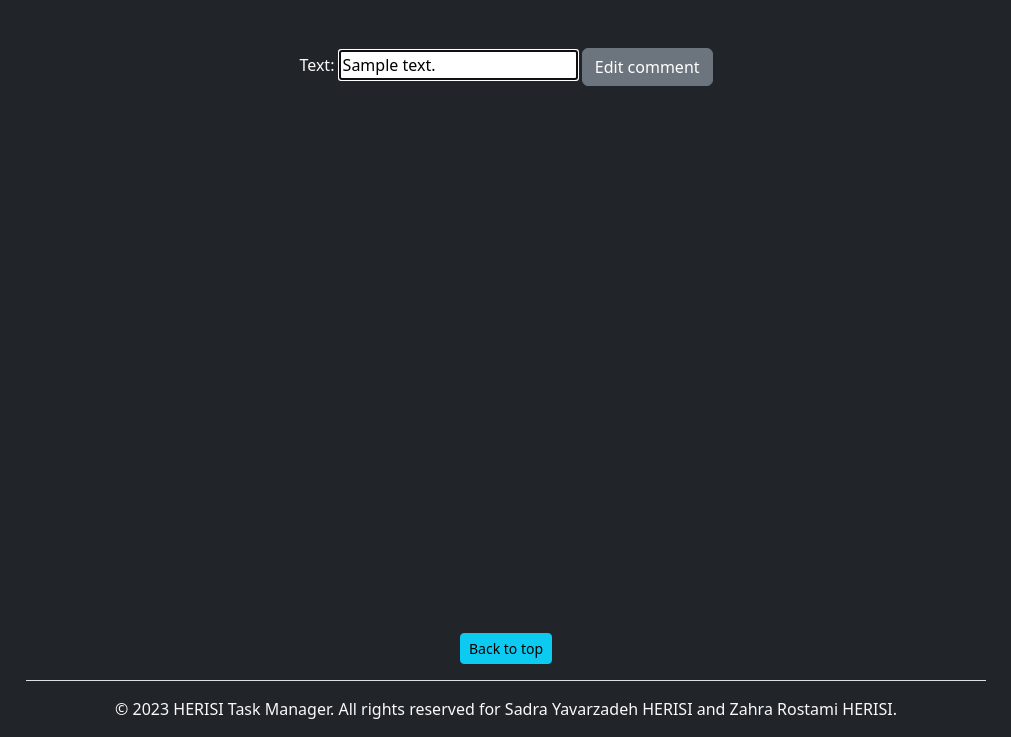
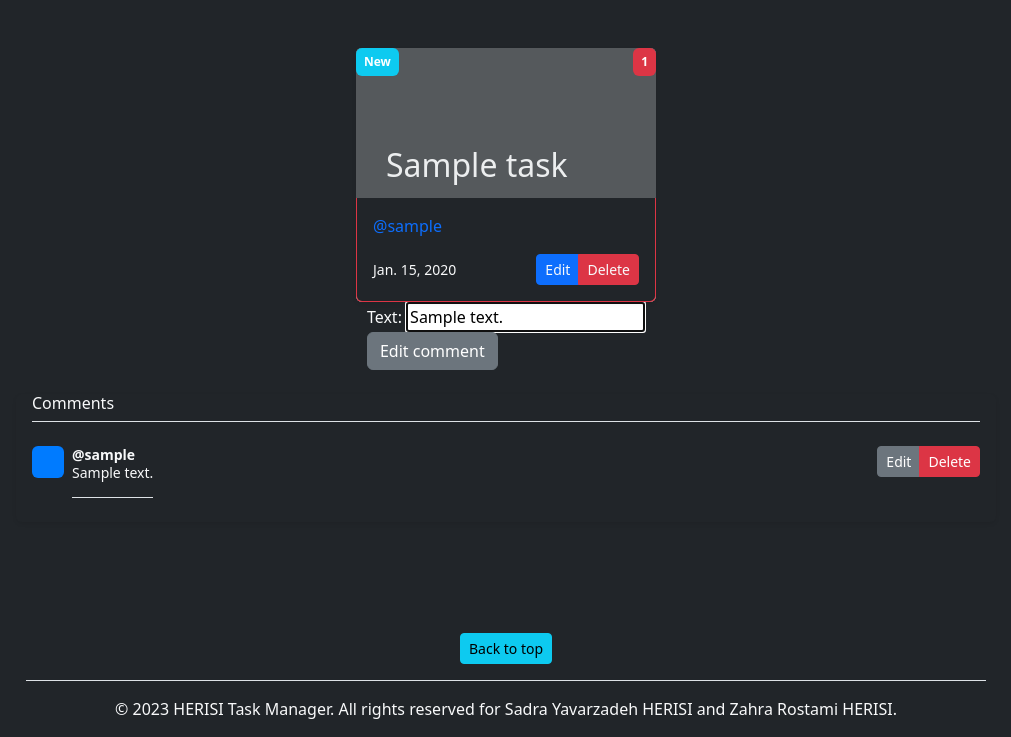
Before and after one commit to sadrayavar/djangoTemplate-taskManger, a Django app: page /1/1/edit/ in a window 1280 px wide. Shown: the part 63-800 px from the top of the page, without its empty margins (134-1145 px from the left). Run offline with Django 4.2, Linux system fonts and the light colour scheme; a user stored in the database is signed in; tables that the repository leaves empty hold one stand-in row (values such as "Sample post"); some libraries are stand-ins or nearby versions.

Commit message:
fix: move comment edit and add to taskpage fix: comment and task style

```diff
--- a/comment/urls.py
+++ b/comment/urls.py
@@ -4,5 +4,5 @@ from . import views
 urlpatterns = [
     path("add/", views.addComment, name="addCommentPage"),
     path("<int:commentId>/delete/", views.deleteComment, name="deleteCommentPage"),
-    path("<int:commentId>/edit/", views.editComment, name="editCommentPage"),
+    path("<int:commentId>/edit/", views.editComment, name="editCommentPage"),  # type: ignore
 ]
--- a/comment/views.py
+++ b/comment/views.py
@@ -51,14 +51,21 @@ def editComment(request, taskId, commentId):
         else:
             return HttpResponseForbidden()
     else:
+        comments = Comment.objects.filter(task=taskId)
         header = {
             "tabs": dynamicTabs(""),
             "logo": logo,
             "title": f"{commentTitles['edit']} {comment.text[0:10]}...",
         }
-        data = {"form": CommentForm(instance=comment), "edit": True}
+        data = {
+            "form": CommentForm(instance=comment),
+            "edit": True,
+            "task": Task.objects.get(id=taskId),
+            "comments": comments,
+            "commentsCount": len(comments),
+        }
 
-        return render(request, "commentForm.html", {**data, **header})
+        return render(request, "taskPage.html", {**data, **header})
 
 
 @login_required
@@ -70,6 +77,6 @@ def myComments(request):
         "logo": logo,
         "title": commentTitles["my"],
     }
-    data = {"comments": comments, "commentsCount": len(comments), "user": request.user}
+    data = {"comments": comments, "commentsCount": len(comments), "my": True}
 
     return render(request, "myComments.html", {**header, **data})
--- a/task/views.py
+++ b/task/views.py
@@ -75,9 +75,9 @@ def task(request, taskId):
         "commentsCount": len(comments),
         "user": request.user,
     }
-    commentForm = {"form": CommentForm()}
+    form = {"form": CommentForm()}
 
-    return render(request, "taskPage.html", {**header, **data, **commentForm})
+    return render(request, "taskPage.html", {**header, **data, **form})
 
 
 @login_required
--- a/templates/Basic/base.html
+++ b/templates/Basic/base.html
@@ -17,7 +17,7 @@
     {% block header %}
     {% endblock header %}
     {% include "messages.html" %}
-    <div id="content" class="dd-flex align-items-center py-4 bg-body-dark">
+    <div id="content" class="d-flex align-items-center py-4 bg-body-dark">
       {% block content %}
       {% endblock content %}
     </div>
--- /dev/null
+++ b/templates/Comment/comment.html
@@ -0,0 +1,32 @@
+<div class="d-flex justify-content-between gap-5 align-items-start">
+    <div class="d-flex text-body-light">
+        <svg class="bd-placeholder-img flex-shrink-0 me-2 rounded "
+             width="32"
+             height="32"
+             role="img"
+             focusable="false">
+            <rect width="100%" height="100%" fill="#007bff" data-darkreader-inline-fill="" style="--darkreader-inline-fill: #2b8ad9;"></rect><text x="50%" y="50%" fill="#007bff" dy=".3em" data-darkreader-inline-fill="" style="--darkreader-inline-fill: #2b8ad9;"></text>
+        </svg>
+        <p class="pb-3 mb-0 small lh-sm border-bottom text-break">
+            <strong class="d-block ">
+                {% if my %}
+                    You commented in <a href="{% url 'taskPage' comment.task.id %}">this</a> post
+                {% else %}
+                    @{{ comment.user }}
+                {% endif %}
+            </strong>{{ comment.text }}
+        </p>
+    </div>
+    <div class="d-flex flex-column">
+        {% if comment.user.id == user.id %}
+            <form action="{% url "editCommentPage" comment.task.id comment.id %}">
+                <div class="btn-group">
+                    <button type="submit" class="btn btn-sm btn-secondary">Edit</button>
+                    <a href="{% url "deleteCommentPage" comment.task.id comment.id %}"
+                       class="btn btn-sm btn-danger">Delete</a>
+                </div>
+            </form>
+        {% endif %}
+    </div>
+</div>
+<br>
--- a/templates/Comment/commentForm.html
+++ b/templates/Comment/commentForm.html
@@ -1,18 +1,15 @@
-{% extends "base.html" %}
-{% block title %}
-    {{ title }}
-{% endblock title %}
-{% block header %}
-    {% include "header.html" with tabs=tabs title=title %}
-{% endblock header %}
-{% block content %}
-    <form method="post">
+{% if edit %}
+    <form action="" method="post">
         {{ form }}
         {% csrf_token %}
-        {% if edit %}
-            <button class="btn btn-secondary">Edit comment</button>
-        {% else %}
-            <button class="btn btn-secondary">Add comment</button>
-        {% endif %}
+        <br>
+        <button class="btn btn-secondary">Edit comment</button>
     </form>
-{% endblock content %}
+{% else %}
+    <form action="{% url 'addCommentPage' task.id %}" method="post">
+        {{ form }}
+        {% csrf_token %}
+        <br>
+        <button class="btn btn-secondary">Add comment</button>
+    </form>
+{% endif %}
--- a/templates/Comment/commentList.html
+++ b/templates/Comment/commentList.html
@@ -1,16 +1,12 @@
 {% if commentsCount > 0 %}
-    <h1 class="h1">Comments</h1>
-    {% for comment in comments %}
-        <div>
-            <p>{{ comment.text }}</p>
-            {% if user == comment.user %}
-                <a href="{% url "editCommentPage" comment.task.id comment.id %}"
-                   class="btn btn-secondary">Edit</a>
-                <a href="{% url "deleteCommentPage" comment.task.id comment.id %}"
-                   class="btn btn-danger">Delete</a>
-            {% endif %}
-        </div>
-    {% endfor %}
+    <div class="mb-3 px-3 bg-body-dark text-light rounded shadow-sm w-100">
+        {% if not my %}<h6 class="border-bottom pb-2 mb-4">Comments</h6>{% endif %}
+        {% for comment in comments %}
+            {% include "comment.html" with comment=comment edit=edit %}
+        {% endfor %}
+    </div>
 {% else %}
-    <h1 class="h1">No results for Comments</h1>
+    <div class="mb-3 px-3 bg-body-dark text-light rounded shadow-sm w-100">
+        {% if not my %}<h6 class="border-bottom pb-2 mb-4">No comments</h6>{% endif %}
+    </div>
 {% endif %}
--- a/templates/Comment/myComments.html
+++ b/templates/Comment/myComments.html
@@ -6,5 +6,5 @@
     {% include "header.html" with tabs=tabs title=title %}
 {% endblock header %}
 {% block content %}
-    {% include "commentList.html" with comments=comments user=user %}
+    {% include "commentList.html" with comments=comments commentsCount=commentsCount edit=edit %}
 {% endblock content %}
--- a/templates/Search/searchResult.html
+++ b/templates/Search/searchResult.html
@@ -14,5 +14,5 @@
     <hr>
     <br>
     <br>
-    {% include "commentList.html" with comments=comments search=search %}
+    {% include "commentList.html" with comments=comments commentsCount=commentsCount %}
 {% endblock content %}
--- a/templates/Task/smallTask.html
+++ b/templates/Task/task.html
@@ -23,13 +23,13 @@
             <small class="text-body-info">{{ task.deadline_date }}</small>
             {% if user == task.user %}
                 <div class="btn-group">
+                    <button href="" class="btn btn-sm btn-primary">
+                        <a href="{% url "editTaskPage" task.id %}"
+                           class="text-decoration-none text-light">Edit</a>
+                    </button>
                     <button href="" class="btn btn-sm btn-danger">
                         <a href="{% url "deleteTaskPage" task.id %}"
                            class="text-decoration-none text-light">Delete</a>
-                    </button>
-                    <button href="" class="btn btn-sm btn-primary">
-                        <a href="{% url "editTaskPage" task.id %}"
-                           class="text-decoration-none text-light">Edit</a>
                     </button>
                 </div>
             {% endif %}
--- a/templates/Task/taskList.html
+++ b/templates/Task/taskList.html
@@ -1,7 +1,7 @@
 {% if tasksCount > 0 %}
     <div class="text-center pb-2 d-flex justify-content-between gap-5 w-100 flex-wrap">
         {% for task in tasks %}
-            {% include "smallTask.html" with task=task %}
+            {% include "task.html" with task=task %}
         {% endfor %}
     </div>
 {% else %}
--- a/templates/Task/taskPage.html
+++ b/templates/Task/taskPage.html
@@ -6,20 +6,8 @@
     {% include "header.html" with tabs=tabs title=title %}
 {% endblock header %}
 {% block content %}
-    <div class="card">
-        <div class="card-body">
-            <h1>{{ task.title }}</h1>
-            <div>{{ task.priority }}</div>
-            <div>{{ task.state }}</div>
-            <div>{{ task.deadline_date }}</div>
-            <div>{{ task.deadline_time }}</div>
-        </div>
-        {% if user == task.user %}
-            <a href="{% url "editTaskPage" task.id %}" class="btn btn-secondary">Edit</a>
-            <a href="{% url "deleteTaskPage" task.id %}" class="btn btn-danger">Delete</a>
-        {% endif %}
-    </div>
+    {% include "task.html" with task=task user=user %}
+    {% include "commentForm.html" with task=task form=form %}
     <br>
-    <a href="{% url "addCommentPage" task.id %}" class="btn btn-secondary">Add comment</a>
-    {% include "commentList.html" with comments=comments user=user %}
+    {% include "commentList.html" with comments=comments commentsCount=commentsCount %}
 {% endblock content %}
```
Also changed, not shown: templates/Task/bigTask.html (deleted).
